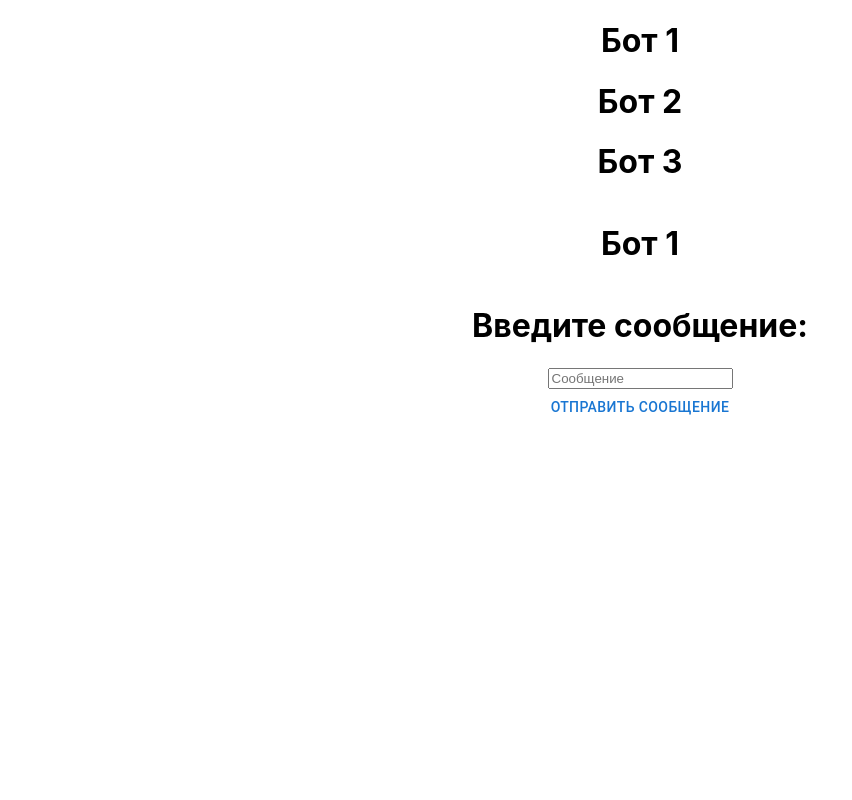
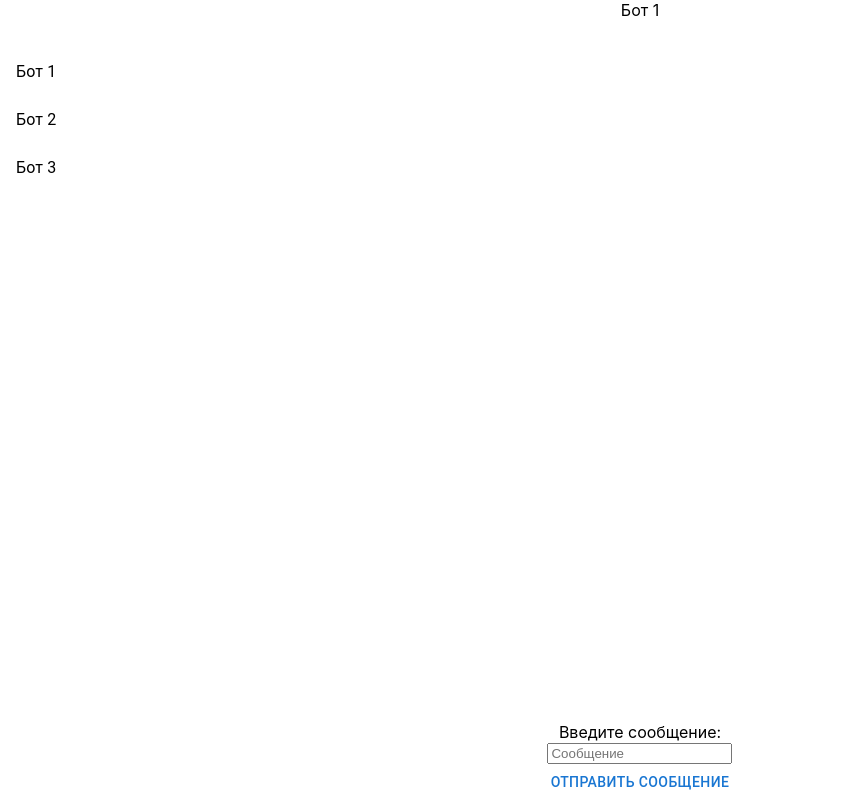
Before and after one commit to danila-derenchenko/React.js, a React (Create React App) app: page / in a window 1280 px wide. Shown: the whole page, without its empty margins (0-852 px from the left). Built offline with nearby package versions, Linux system fonts and the light colour scheme.

Commit message:
Полная версия дз

```diff
--- a/src/App.css
+++ b/src/App.css
@@ -1,11 +1,36 @@
 .App {
   text-align: center;
+  height: 100vh;
+  position: relative;
+}
+
+.content {
+  display: grid;
+  grid-template-columns: 0.5fr 2fr 0.5fr;
+  padding-bottom: 150px;
+}
+
+.messages {
+  display: flex;
+  flex-direction: column;
+  align-items: center;
+  position: absolute;
+  bottom: 0;
+  width: 100%;
 }
 
 .chat {
   display: flex;
-  justify-content: center;
   flex-direction: column;
+  height: 100%;
+}
+
+.chatList {
+  margin-top: 40px;
+}
+
+.chatList:hover {
+  background-color: darkgray;
 }
 
 .App-logo {
@@ -34,10 +59,6 @@
   color: #61dafb;
 }
 
-.messages {
-  bottom: 0;
-}
-
 /*@keyframes App-logo-spin {
   from {
     transform: rotate(0deg);
--- a/src/App.js
+++ b/src/App.js
@@ -5,19 +5,22 @@ import Button from '@mui/material/Button';
 import { ChatList } from "./components/chatList/ChatList.jsx";
 
 function App() {
-  const [listChats] = useState([{ chat_name: "Бот 1", chat_id: Math.random() }, { chat_name: "Бот 2", id: Math.random() }, { chat_name: "Бот 3", id: Math.random() }]);
+  const [listChats] = useState([{ chat_name: "Бот 1", chat_id: Math.random() }, { chat_name: "Бот 2", chat_id: Math.random() }, { chat_name: "Бот 3", chat_id: Math.random() }]);
   const input = useRef();
   const [messageList, setMessages] = useState([]);
   const AUTHOR = "Человек";
   const BOT = "Бот";
+  const colorBot = "";
+  const colorPeople = "outlined";
 
   const sendForm = event => {
     event.preventDefault();
     sendMessage(
       {
         text: input.current.value,
-        author: "Человек",
-        id: Math.random()
+        author: AUTHOR,
+        id: Math.random(),
+        color: colorPeople
       }
     );
     input.current.value = "";
@@ -31,9 +34,9 @@ function App() {
   useEffect(() => {
     setTimeout(() => {
       if (messageList.length > 0) {
-        if (messageList[messageList.length - 1].author == AUTHOR) {
+        if (messageList[messageList.length - 1].author === AUTHOR) {
 
-          setMessages([...messageList, { text: "Привет, я робот", author: BOT, id: Math.random() }]);
+          setMessages([...messageList, { text: "Привет, я робот", author: BOT, id: Math.random(), color: colorBot }]);
         }
       }
     }, 1500);
@@ -41,12 +44,17 @@ function App() {
 
   return (
     <div className="App">
+      <div className="content">
+        <div className="chatList">
           <ChatList list={listChats} />
+        </div>
         <div className="chat">
-        <h1>Бот 1</h1>
+          <div>Бот 1</div>
           <Message message={messageList} className="content" />
+        </div>
+      </div>
       <div className="messages">
-          <h1>Введите сообщение:</h1>
+        <div>Введите сообщение:</div>
         <form action="#" onSubmit={sendForm}>
           <input type="text" ref={input} placeholder="Сообщение" id="message" />
           <br />
@@ -54,7 +62,6 @@ function App() {
         </form>
       </div>
     </div>
-    </div>
   );
 }
 
--- a/src/components/Message/Message.jsx
+++ b/src/components/Message/Message.jsx
@@ -1,10 +1,14 @@
 import React from "react";
-import "./Message.css"
+import Chip from '@mui/material/Chip';
+import "./Message.css";
 
 export const Message = ({ message }) => {
     return <div>
         {message.map(mes => (
-            <div key={mes.id}>{mes.author}: {mes.text}</div>
+            <div key={mes.id}>
+                <Chip label={mes.text} variant={mes.color} />
+                {/* <div key={mes.id}>{mes.author}: {mes.text}</div> */}
+            </div>
         ))}
     </div>
 }
--- /dev/null
+++ b/src/components/chatList/ChatList.css
@@ -0,0 +1,4 @@
+.list_item:hover {
+    background-color: darkgray;
+    cursor: pointer;
+}
--- a/src/components/chatList/ChatList.jsx
+++ b/src/components/chatList/ChatList.jsx
@@ -1,9 +1,21 @@
 import React from "react";
+import List from '@mui/material/List';
+import ListItem from '@mui/material/ListItem';
+import ListItemText from '@mui/material/ListItemText';
+import "./ChatList.css"
 
 export const ChatList = ({ list }) => {
     return <div>
-        {list.map(chat => (
-            <h1 key={chat.chat_id}>{chat.chat_name}</h1>
-        ))}
+        <List sx={{ width: '100%', maxWidth: 360, bgcolor: 'background.paper' }}>
+            {list.map(chat => (
+                <div key={chat.chat_id}>
+                    <ListItem className="list_item" alignItems="flex-start">
+                        <ListItemText
+                            primary={chat.chat_name}
+                        />
+                    </ListItem>
+                </div>
+            ))}
+        </List>
     </div>
 }
```
Lines whose indentation alone changed are shown as unchanged.
